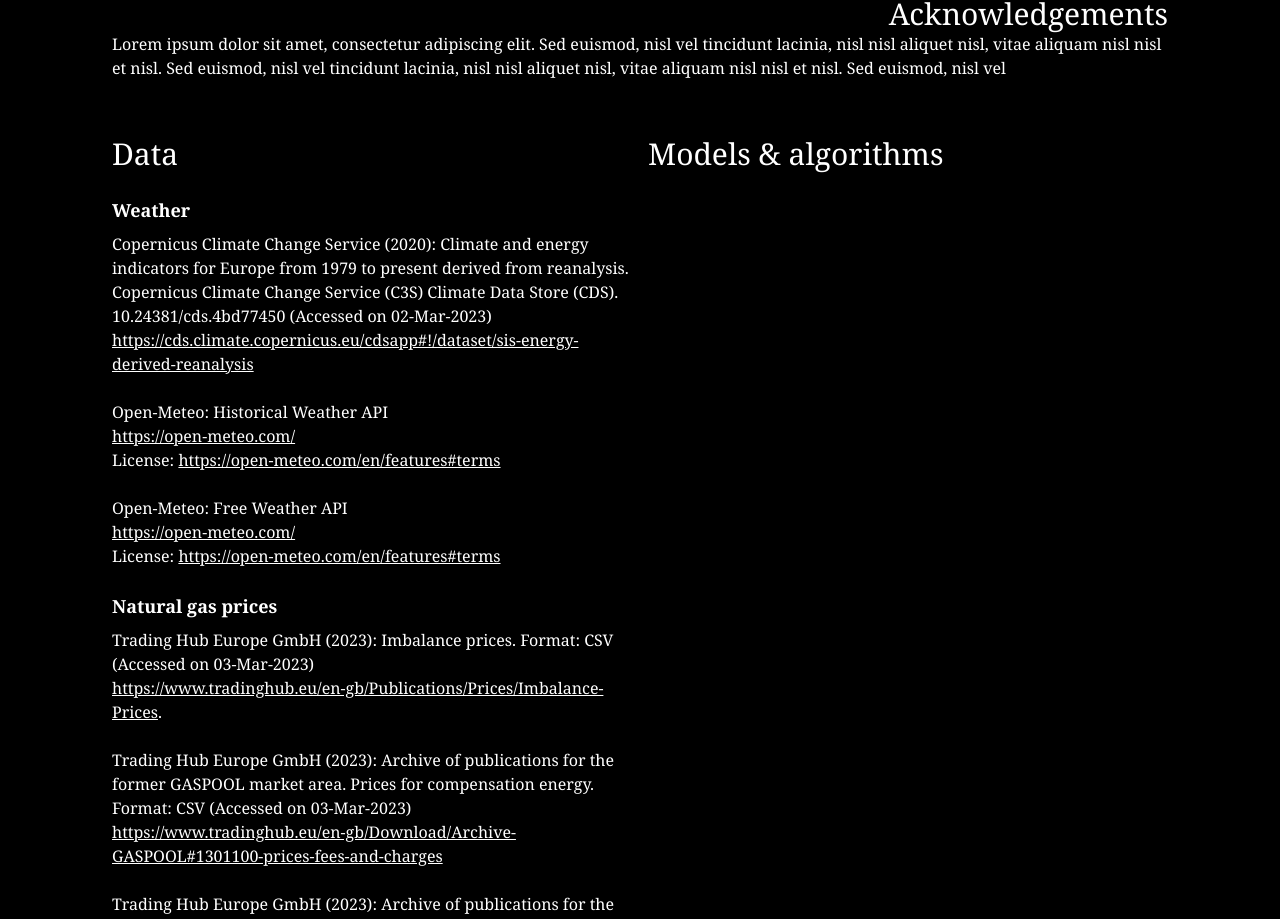
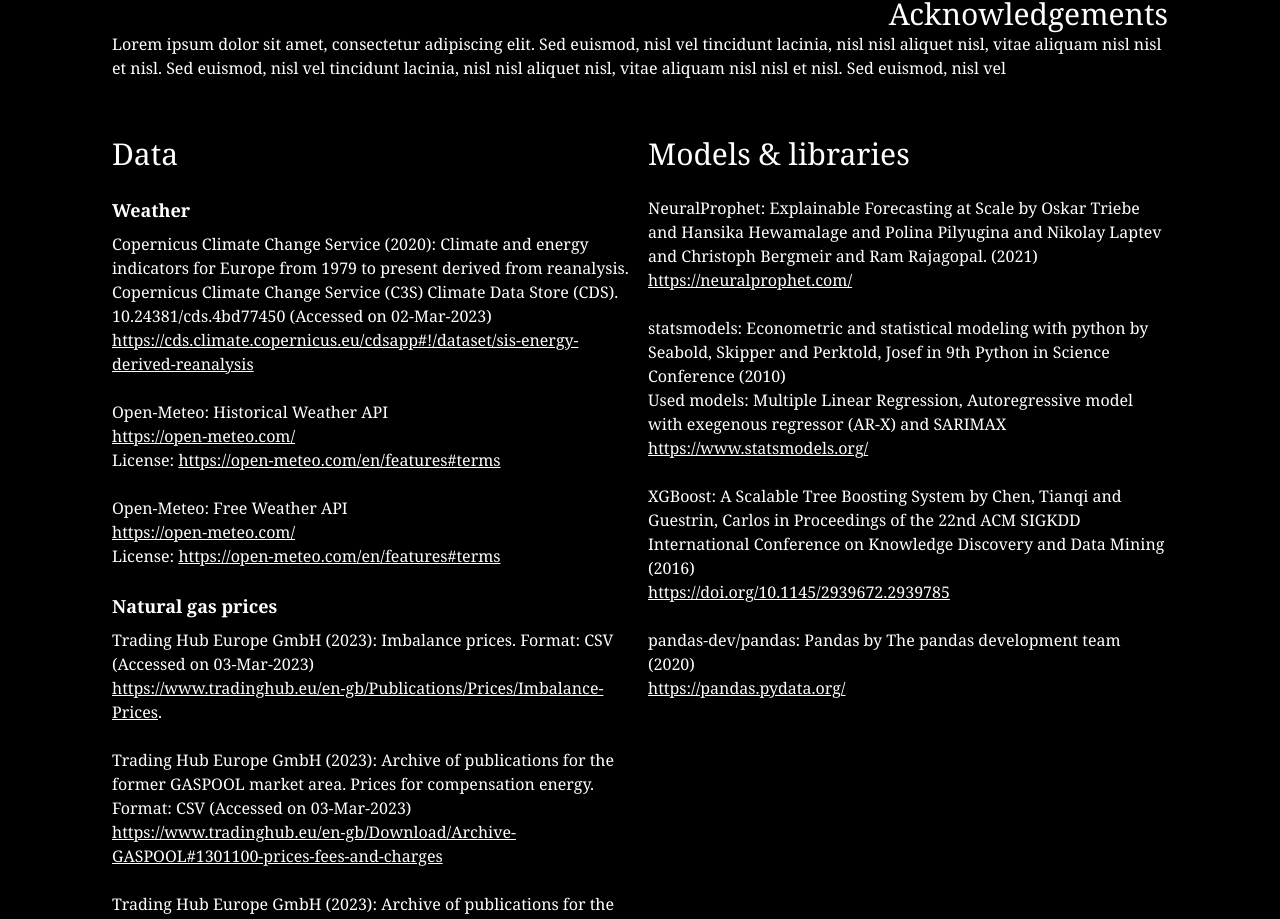
Before and after one commit to f-linus/natural_gas_consumption_modelling_frontend, a Next.js app: page / in a window 1280 px wide. Shown: the part 4576-5495 px from the top of the page. Built offline with nearby package versions, Linux system fonts and the light colour scheme; no server answers.

Commit message:
Added used models and modules

```diff
--- a/components/NaturalGasConsumptionModelling.tsx
+++ b/components/NaturalGasConsumptionModelling.tsx
@@ -340,8 +340,69 @@
             </a>
           </p>
         </div>
+
         <div>
-          <h4 className="text-3xl mt-14">Models & algorithms</h4>
+          <h4 className="text-3xl mt-14 mb-6">Models & libraries</h4>
+          <p>
+            NeuralProphet: Explainable Forecasting at Scale by Oskar Triebe and
+            Hansika Hewamalage and Polina Pilyugina and Nikolay Laptev and
+            Christoph Bergmeir and Ram Rajagopal. (2021)
+          </p>
+          <p>
+            <a
+              className="underline hover:text-gray-400"
+              href=""
+              ></a>
+          </p>
+          <p>
+            <a
+              className="underline hover:text-gray-400"
+              href="https://neuralprophet.com/"
+            >
+              https://neuralprophet.com/
+            </a>
+          </p>
+          <br />
+          <p>
+            statsmodels: Econometric and statistical modeling with python by
+            Seabold, Skipper and Perktold, Josef in 9th Python in Science
+            Conference (2010)
+          </p>
+          <p>
+            Used models: Multiple Linear Regression, Autoregressive model with
+            exegenous regressor (AR-X) and SARIMAX
+          </p>
+          <p>
+            <a
+              className="underline hover:text-gray-400"
+              href="https://www.statsmodels.org/"
+            >
+              https://www.statsmodels.org/
+            </a>
+          </p>
+          <br />
+          <p>
+            XGBoost: A Scalable Tree Boosting System by Chen, Tianqi and Guestrin,
+            Carlos in Proceedings of the 22nd ACM SIGKDD International Conference
+            on Knowledge Discovery and Data Mining (2016)
+          </p>
+          <p>
+            <a
+              className="underline hover:text-gray-400"
+              href="https://doi.org/10.1145/2939672.2939785"
+              >https://doi.org/10.1145/2939672.2939785</a>
+          </p>
+          <br />
+          <p>
+            pandas-dev/pandas: Pandas by The pandas development team (2020)
+          </p>
+          <p>
+            <a
+              className="underline hover:text-gray-400"
+              href="https://pandas.pydata.org/">
+              https://pandas.pydata.org/
+              </a>
+          </p>
         </div>
       </div>
     </div>
```
